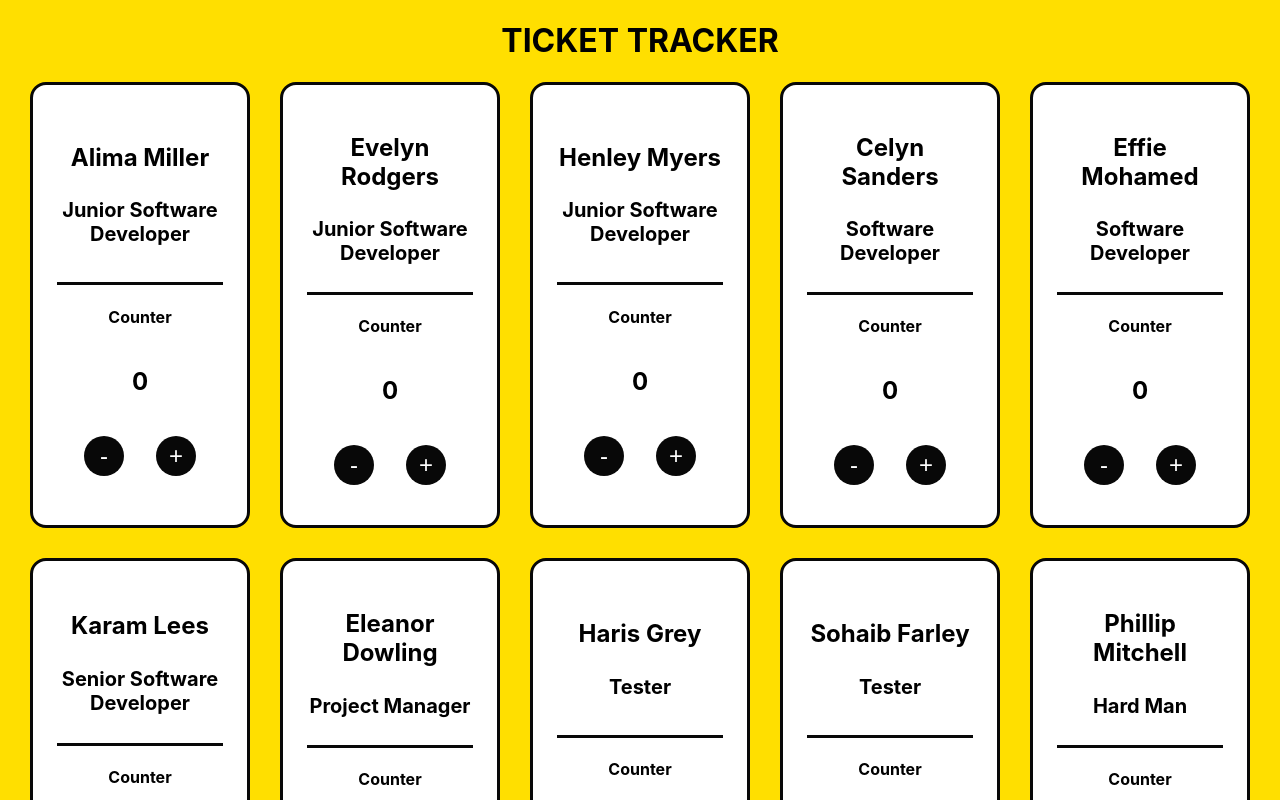
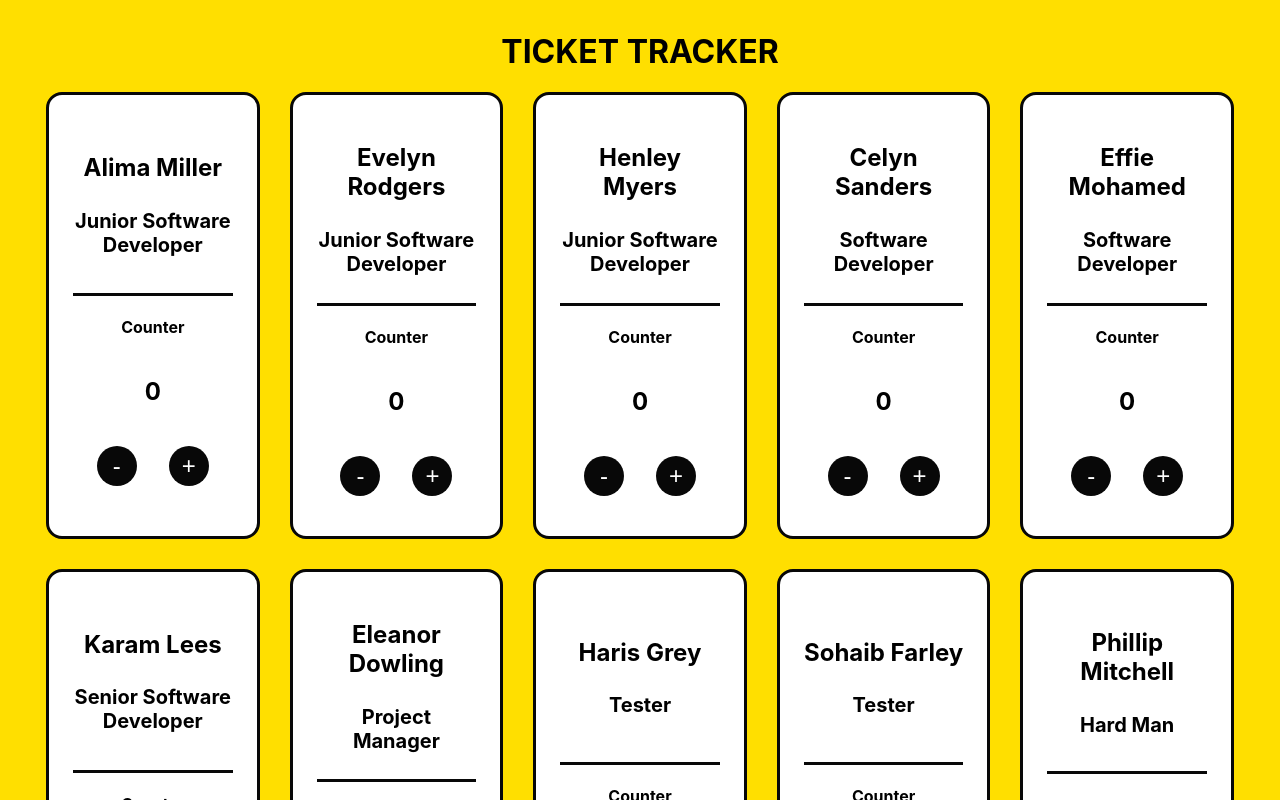
Before and after one commit to khorh/tools-ticket-tracker, a React (Create React App) app: page / in a window 1280 px wide. Shown: the top 800 px of the page. Built offline with nearby package versions, Linux system fonts and the light colour scheme.

Commit message:
added margin onto body

```diff
--- a/src/index.scss
+++ b/src/index.scss
@@ -1,7 +1,7 @@
 @use "./assets/variables" as *;
 
 body {
-  margin: 0;
+  margin: 32px 16px 64px;
   font-family: -apple-system, BlinkMacSystemFont, 'Segoe UI', 'Roboto', 'Oxygen',
     'Ubuntu', 'Cantarell', 'Fira Sans', 'Droid Sans', 'Helvetica Neue',
     sans-serif;
```
Also changed, not shown: 1 other file (tests, documents, lock files or other folders).
